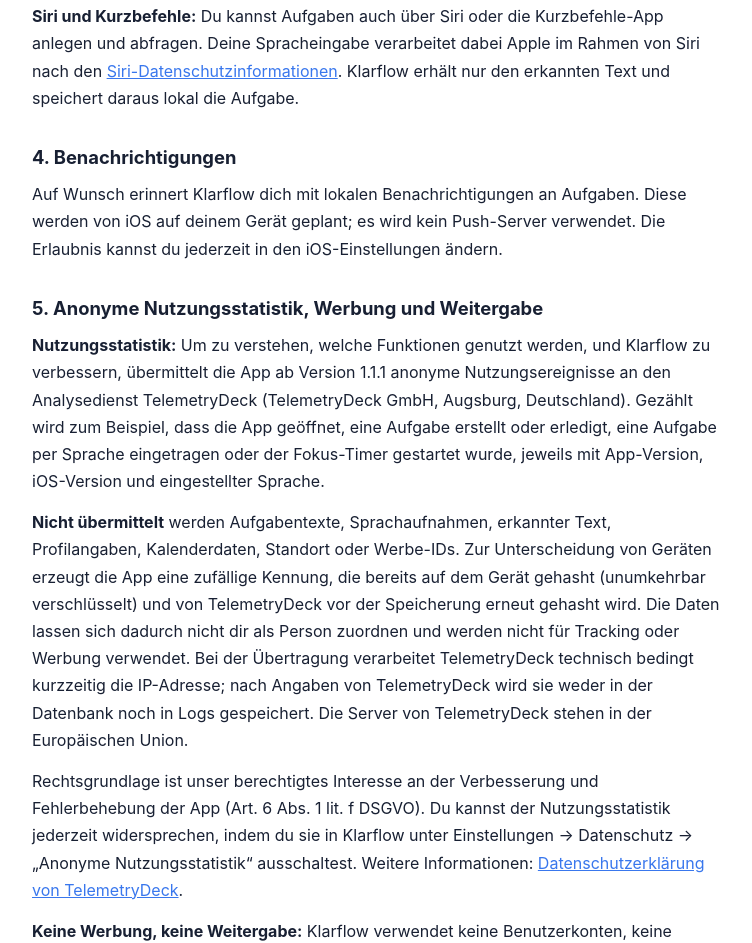
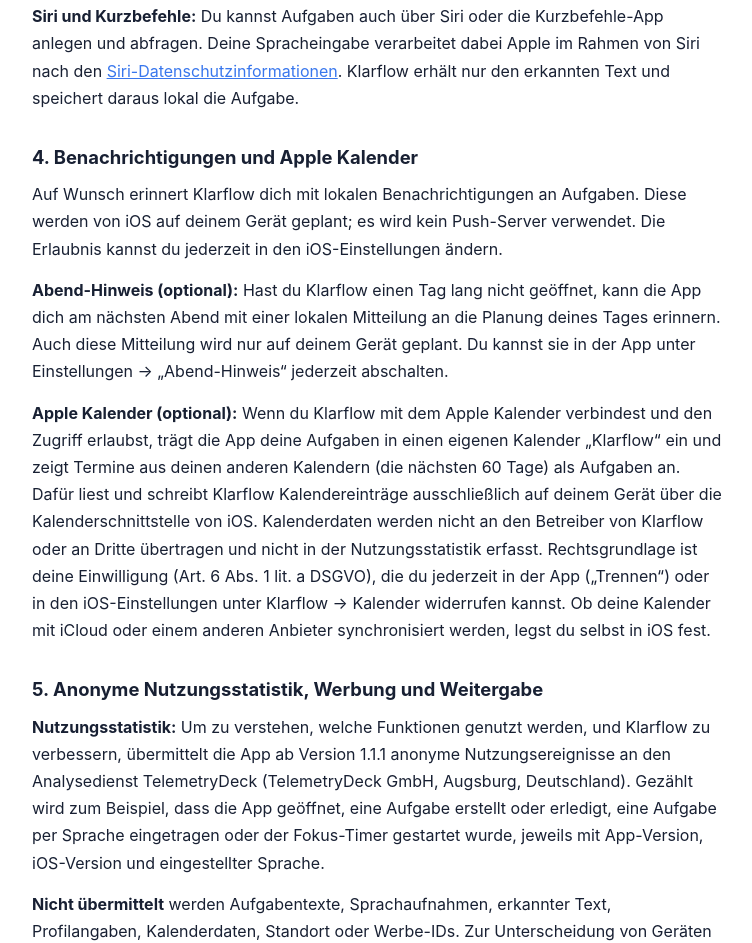
Before and after one commit to emil-john-29/dayflow-datenschutz, a plain HTML site: page index.html in a window 1280 px wide. Shown: the part 1656-2599 px from the top of the page, without its empty margins (262-1014 px from the left). Drawn offline with Linux system fonts and the light colour scheme.

Commit message:
Datenschutzerklärung: Apple-Kalender-Verbindung und Abend-Hinweis (Version 1.2)
Co-Authored-By: Claude Opus 5.5 <noreply@anthropic.com>

```diff
--- a/index.html
+++ b/index.html
@@ -71,7 +71,7 @@
 
     <p class="muted">
       Für die iOS-App „Klarflow – Aufgaben &amp; Planer“ (früher DayFlow)<br>
-      Stand: 15. November 2026
+      Stand: 18. November 2026
     </p>
 
     <p>
@@ -170,13 +170,36 @@
       Klarflow erhält nur den erkannten Text und speichert daraus lokal die Aufgabe.
     </p>
 
-    <h2>4. Benachrichtigungen</h2>
+    <h2>4. Benachrichtigungen und Apple Kalender</h2>
 
     <p>
       Auf Wunsch erinnert Klarflow dich mit lokalen Benachrichtigungen an
       Aufgaben. Diese werden von iOS auf deinem Gerät geplant; es wird kein
       Push-Server verwendet. Die Erlaubnis kannst du jederzeit in den
       iOS-Einstellungen ändern.
+    </p>
+
+    <p>
+      <strong>Abend-Hinweis (optional):</strong> Hast du Klarflow einen Tag
+      lang nicht geöffnet, kann die App dich am nächsten Abend mit einer
+      lokalen Mitteilung an die Planung deines Tages erinnern. Auch diese
+      Mitteilung wird nur auf deinem Gerät geplant. Du kannst sie in der App
+      unter Einstellungen → „Abend-Hinweis“ jederzeit abschalten.
+    </p>
+
+    <p>
+      <strong>Apple Kalender (optional):</strong> Wenn du Klarflow mit dem
+      Apple Kalender verbindest und den Zugriff erlaubst, trägt die App deine
+      Aufgaben in einen eigenen Kalender „Klarflow“ ein und zeigt Termine
+      aus deinen anderen Kalendern (die nächsten 60 Tage) als Aufgaben an.
+      Dafür liest und schreibt Klarflow Kalendereinträge ausschließlich auf
+      deinem Gerät über die Kalenderschnittstelle von iOS. Kalenderdaten
+      werden nicht an den Betreiber von Klarflow oder an Dritte übertragen
+      und nicht in der Nutzungsstatistik erfasst. Rechtsgrundlage ist deine
+      Einwilligung (Art. 6 Abs. 1 lit. a DSGVO), die du jederzeit in der App
+      („Trennen“) oder in den iOS-Einstellungen unter Klarflow → Kalender
+      widerrufen kannst. Ob deine Kalender mit iCloud oder einem anderen
+      Anbieter synchronisiert werden, legst du selbst in iOS fest.
     </p>
 
     <h2>5. Anonyme Nutzungsstatistik, Werbung und Weitergabe</h2>
```
